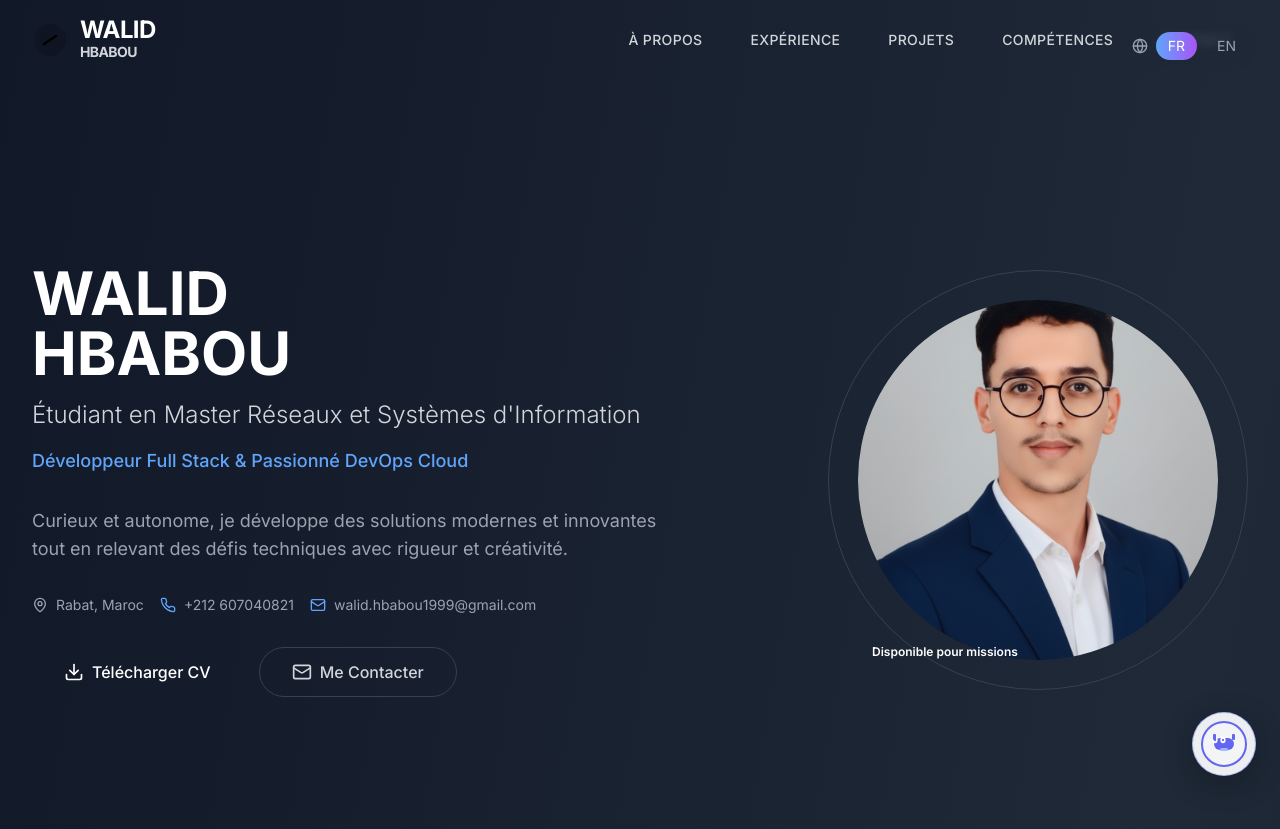
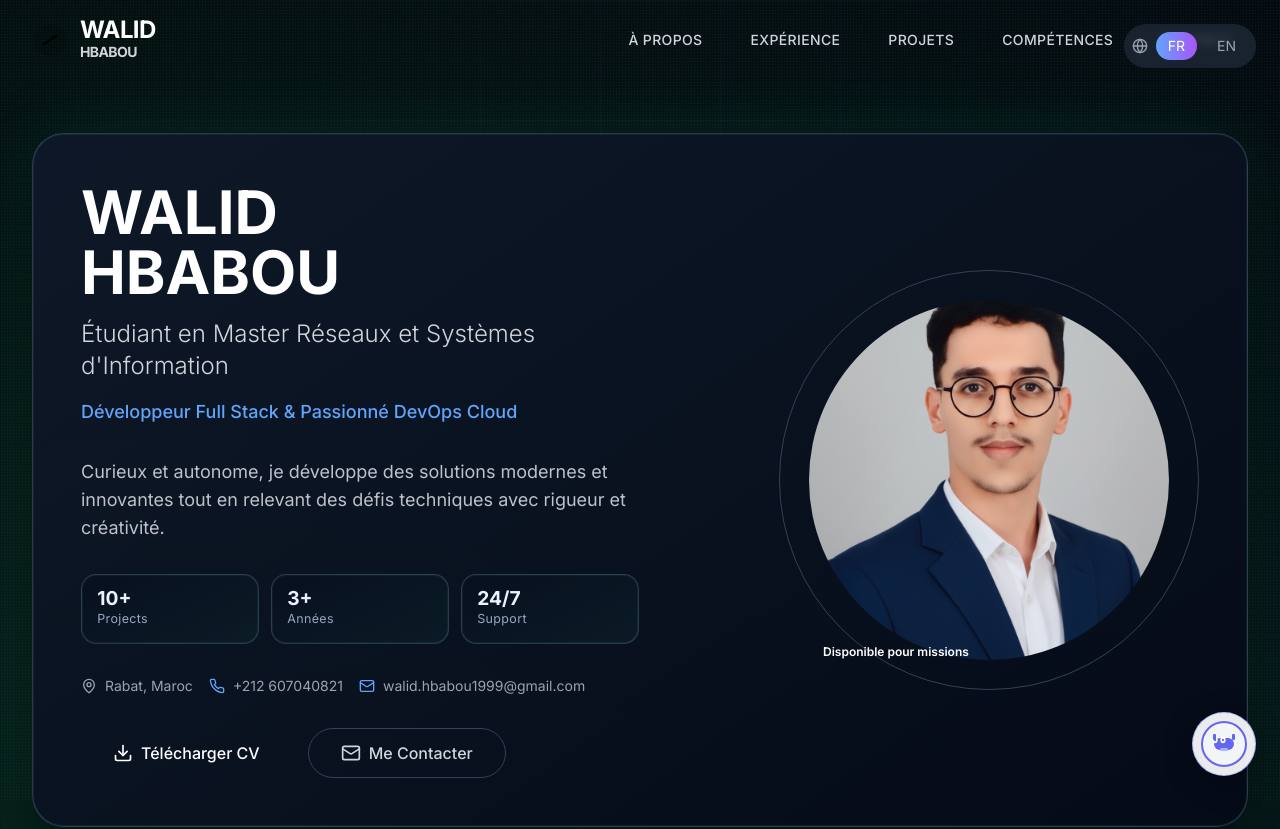
Before and after one commit to walidhbabou/portfoliowalidhbabou, a React (Vite) app: page / in a window 1280 px wide. Shown: the top 829 px of the page. Built offline with nearby package versions, Linux system fonts and the light colour scheme.

Commit message:
feat: apply neon glass portfolio hero style

```diff
--- a/src/components/Hero.tsx
+++ b/src/components/Hero.tsx
@@ -74,6 +74,7 @@ const Hero = () => {
       </div>
 
       <div className="max-w-7xl mx-auto px-4 sm:px-6 lg:px-8 relative z-10">
+        <div className="neo-hero-panel rounded-[2rem] p-6 sm:p-8 lg:p-12">
         <div className="grid lg:grid-cols-[1fr_480px] gap-8 lg:gap-20 items-center">
           {/* Text Content */}
           <div className="space-y-6 lg:space-y-8 animate-fade-in text-center lg:text-left">
@@ -91,9 +92,24 @@ const Hero = () => {
               </h3>
             </div>
 
-            <p className="text-gray-400 text-base lg:text-lg leading-relaxed max-w-2xl mx-auto lg:mx-0">
+            <p className="text-gray-300/90 text-base lg:text-lg leading-relaxed max-w-2xl mx-auto lg:mx-0">
               {t('heroDescription')}
             </p>
+
+            <div className="grid grid-cols-2 sm:grid-cols-3 gap-3 max-w-xl mx-auto lg:mx-0">
+              <div className="neo-stat-chip">
+                <span>10+</span>
+                <small>Projects</small>
+              </div>
+              <div className="neo-stat-chip">
+                <span>3+</span>
+                <small>Années</small>
+              </div>
+              <div className="neo-stat-chip col-span-2 sm:col-span-1">
+                <span>24/7</span>
+                <small>Support</small>
+              </div>
+            </div>
 
             {/* Contact Info */}
             <div className="flex flex-col sm:flex-row sm:flex-wrap gap-3 lg:gap-4 text-sm text-gray-400 justify-center lg:justify-start">
@@ -152,6 +168,7 @@ const Hero = () => {
             </div>
           </div>
         </div>
+        </div>
       </div>
     </section>
   );
--- a/src/index.css
+++ b/src/index.css
@@ -204,3 +204,71 @@
   backdrop-filter: blur(10px);
   border: 1px solid rgba(255, 255, 255, 0.2);
 }
+
+.portfolio-shell {
+  position: relative;
+  isolation: isolate;
+  background:
+    radial-gradient(circle at 10% 20%, rgba(26, 191, 115, 0.22), transparent 35%),
+    radial-gradient(circle at 88% 80%, rgba(139, 92, 246, 0.2), transparent 38%),
+    linear-gradient(135deg, #02040a 0%, #050a14 45%, #0b0f1a 100%);
+}
+
+.portfolio-noise {
+  position: fixed;
+  inset: 0;
+  pointer-events: none;
+  opacity: 0.12;
+  z-index: 0;
+  background-image: radial-gradient(rgba(255, 255, 255, 0.5) 0.5px, transparent 0.5px);
+  background-size: 3px 3px;
+}
+
+.portfolio-grid-glow {
+  position: fixed;
+  inset: 0;
+  pointer-events: none;
+  z-index: 0;
+  opacity: 0.28;
+  background-image:
+    linear-gradient(rgba(53, 189, 144, 0.25) 1px, transparent 1px),
+    linear-gradient(90deg, rgba(114, 111, 230, 0.2) 1px, transparent 1px);
+  background-size: 120px 120px;
+  mask-image: radial-gradient(circle at center, black 35%, transparent 90%);
+}
+
+.neo-hero-panel {
+  border: 1px solid rgba(136, 151, 192, 0.3);
+  background:
+    linear-gradient(145deg, rgba(15, 24, 41, 0.92), rgba(5, 10, 22, 0.94)),
+    linear-gradient(180deg, rgba(49, 190, 145, 0.08), rgba(83, 63, 177, 0.08));
+  box-shadow:
+    0 0 0 1px rgba(82, 231, 184, 0.08) inset,
+    0 22px 50px rgba(0, 0, 0, 0.55),
+    0 0 70px rgba(42, 211, 159, 0.13);
+  backdrop-filter: blur(8px);
+}
+
+.neo-stat-chip {
+  border: 1px solid rgba(112, 130, 168, 0.35);
+  background: linear-gradient(155deg, rgba(7, 16, 30, 0.95), rgba(13, 31, 41, 0.75));
+  border-radius: 0.95rem;
+  padding: 0.85rem 0.95rem;
+  display: flex;
+  flex-direction: column;
+  gap: 0.12rem;
+  box-shadow: 0 0 0 1px rgba(83, 248, 204, 0.06) inset;
+}
+
+.neo-stat-chip span {
+  color: #ecf2ff;
+  font-size: 1.2rem;
+  line-height: 1;
+  font-weight: 700;
+}
+
+.neo-stat-chip small {
+  color: rgba(166, 184, 215, 0.9);
+  font-size: 0.78rem;
+  letter-spacing: 0.03em;
+}
--- a/src/pages/Index.tsx
+++ b/src/pages/Index.tsx
@@ -20,10 +20,12 @@ const Index = () => {
 
   return (
     <LanguageProvider>
-      <div className={`min-h-screen bg-gradient-to-br from-gray-900 via-gray-800 to-gray-900 text-white transition-all duration-1000 ${isLoaded ? 'opacity-100' : 'opacity-0'}`}>
+      <div className={`portfolio-shell min-h-screen text-white transition-all duration-1000 ${isLoaded ? 'opacity-100' : 'opacity-0'}`}>
+        <div className="portfolio-noise" aria-hidden="true"></div>
+        <div className="portfolio-grid-glow" aria-hidden="true"></div>
         <Navigation />
         <LanguageSwitcher />
-        <main className="pt-16 sm:pt-20">
+        <main className="pt-16 sm:pt-20 relative z-10">
           <Hero />
           <About />
           <Experience />
```
